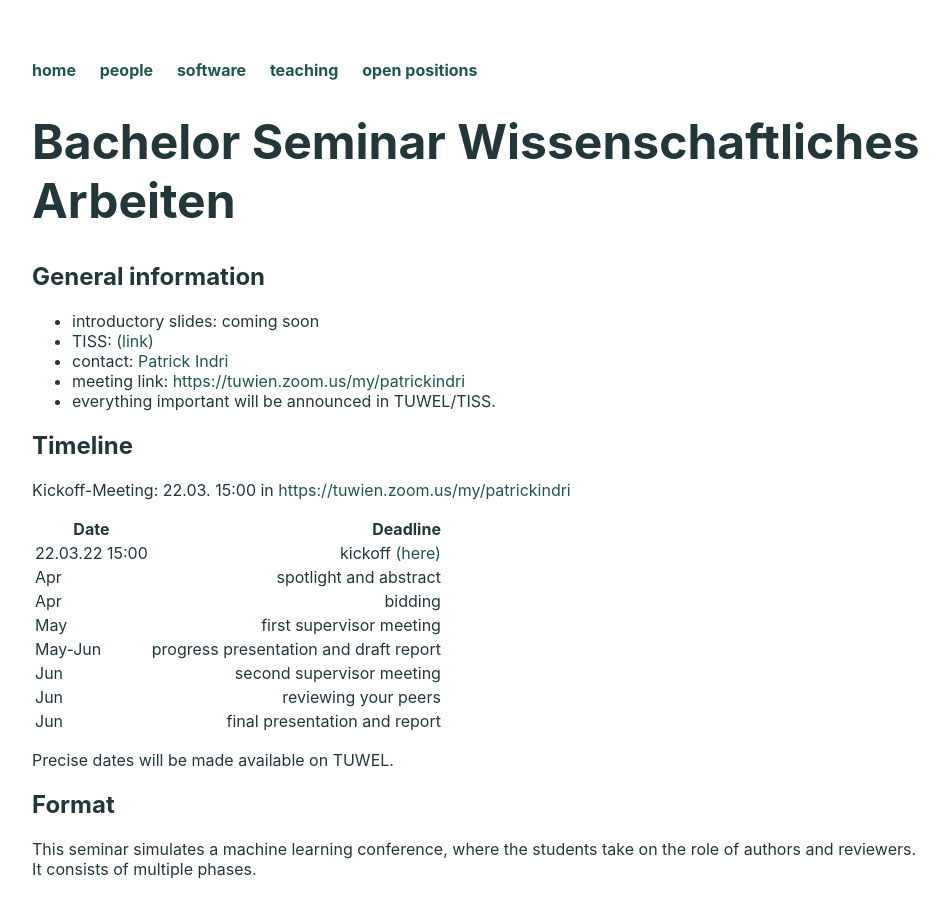
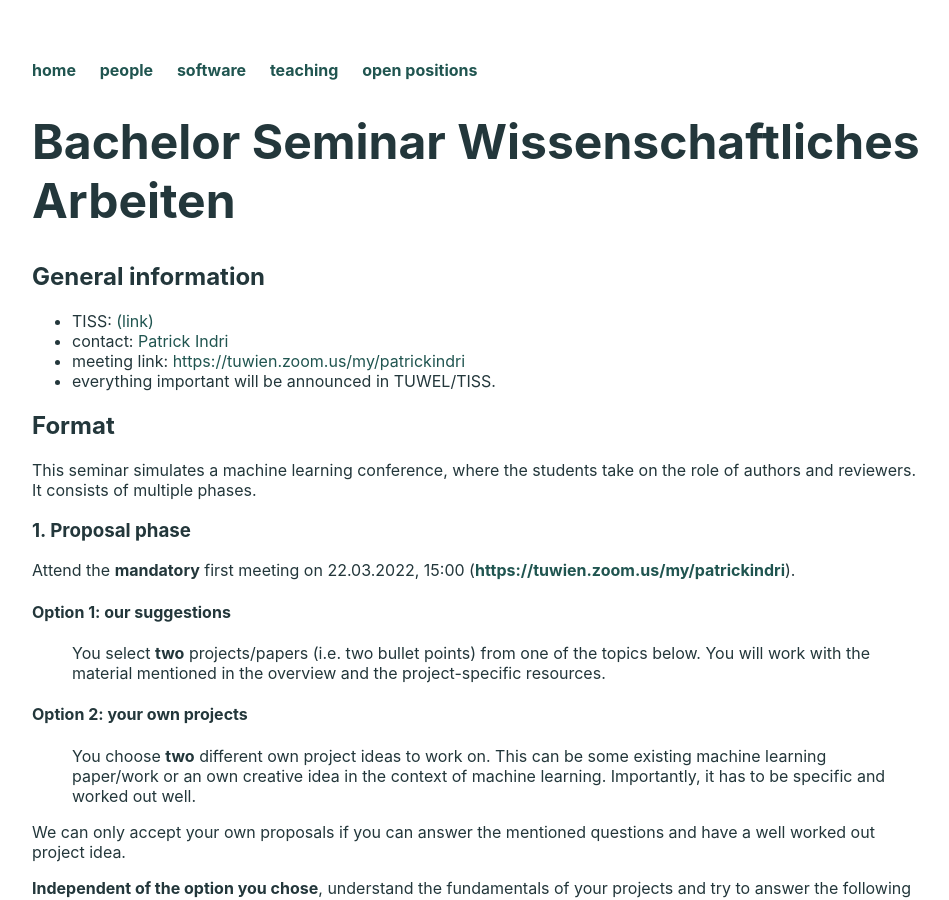
Before and after one commit to ml-tuw/ml-tuw.github.io, a Jekyll site: the page built from teaching/sose22/seminar_bsc.md, in a window 1280 px wide and 900 px high. Shown: the whole window, without its empty margins (160-1109 px from the left). Built offline with Jekyll 4.4.1, drawn with Linux system fonts in a browser that asks for light colours; some of the changed text lies outside the part shown.

Commit message:
Updated msc, bsc seminar, added projects md

```diff
--- a/teaching/sose22/seminar_bsc.md
+++ b/teaching/sose22/seminar_bsc.md
@@ -5,29 +5,11 @@ title: Bachelor Seminar Wissenschaftliches Arbeiten
 
 ## General information
 
-- introductory slides: coming soon
 - TISS: [(link)](https://tiss.tuwien.ac.at/course/courseDetails.xhtml?courseNr=193052&semester=2022S&dswid=6676&dsrid=709)
 - contact: [Patrick Indri](mailto:patrick.indri@tuwien.ac.at)
 - meeting link: [https://tuwien.zoom.us/my/patrickindri](https://tuwien.zoom.us/my/patrickindri)
 - everything important will be announced in TUWEL/TISS.
 
-
-## Timeline
-
-Kickoff-Meeting: 22.03. 15:00 in [https://tuwien.zoom.us/my/patrickindri](https://tuwien.zoom.us/my/patrickindri)
-
-| Date                    | Deadline                                                 |
-| -----------             | ----------:                                              |
-| 22.03.22 15:00          | kickoff [(here)](https://tuwien.zoom.us/my/patrickindri) |
-| Apr                     | spotlight and abstract                                   |
-| Apr                     | bidding                                                  |
-| May                     | first supervisor meeting                                 |
-| May-Jun                 | progress presentation and draft report                   |
-| Jun                     | second supervisor meeting                                |
-| Jun                     | reviewing your peers                                     |
-| Jun                     | final presentation and report                            |
-
-Precise dates will be made available on TUWEL.
 
 ## Format
 This seminar simulates a machine learning conference, where the students take on the role of authors and reviewers. It consists of multiple phases.
@@ -199,9 +181,11 @@ You should have access to the literature and papers through Google scholar, DBLP
 <p>Papers and projects:</p>
 <ul>
 <li>Knowledge Graph Embeddings (focus on deep learning approaches)</li>
+<ul>
 <li>Q. Wang, Z. Mao, B. Wang, L. Guo. "Knowledge Graph Embedding: A Survey of Approaches and Applications", 2017</li>
 <li>Y. Dai, S. Wang, N. Xiong, W. Guo. "A Survey on Knowledge Graph Embedding: Approaches, Applications and Benchmarks", 2020</li>
 <li>M. Wang, L. Qiu, X. Wang. "A Survey on Knowledge Graph Embeddings for Link Prediction", 2021</li>
+</ul>
 </ul>
 
 </details>
```
Also changed, not shown: other parts of teaching/sose22/seminar_bsc.md (+1 -1 lines), teaching/sose22/ana.md (added, +72 -0 lines), teaching/sose22/seminar_msc.md (+1 -1 lines).
